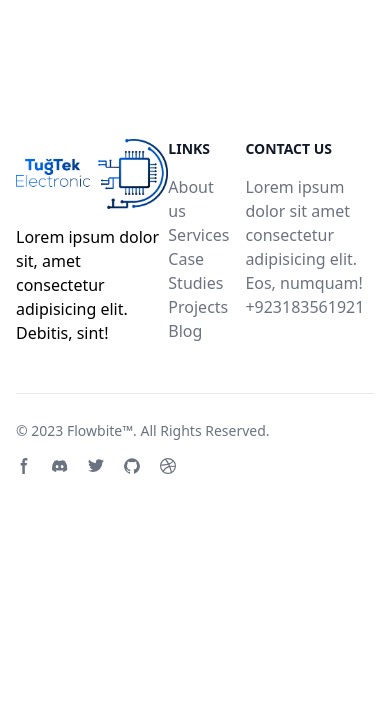
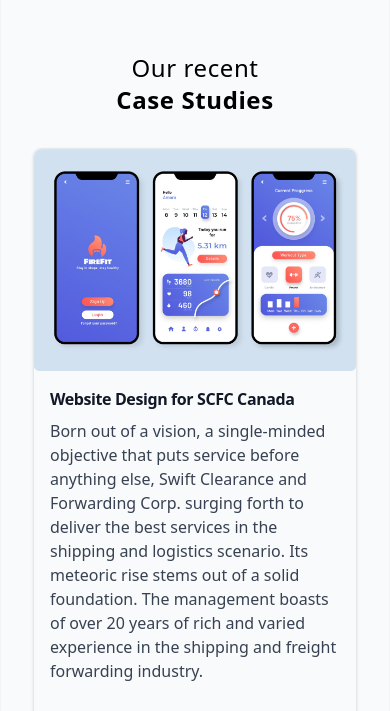
Before and after one commit to atesbey-design/tugtech-website, a Next.js app: page / in a window 390 px wide. Shown: the part 2876-3587 px from the top of the page. Before the commit the page ends 3374 px from the top, so only its background shows below. Built offline with nearby package versions, Linux system fonts and the light colour scheme.

Commit message:
fix: responsive design

```diff
--- a/app/page.tsx
+++ b/app/page.tsx
@@ -26,15 +26,15 @@
       <div className='w-full py-24 '>
         <PartnerShip />
       </div>
-      {/*
+
       <div className='border w-full  border-gray-100 bg-gray-50 py-24'>
-      <h2 className='text-center mb-8 lg:mb-16 text-3xl leading-loose tracking-wide md:text-4xl'>
+      <h2 className='text-center mb-8 lg:mb-16 text-2xl lg:leading-loose tracking-wide lg:text-4xl'>
         Our recent
         <span className='font-bold'>
           <br /> Case Studies
         </span>
       </h2>
-        <div className='flex justify-center items-center px-32'><CaseStudies /></div>
+        <div className='flex justify-center items-center lg:px-32 px-8'><CaseStudies /></div>
       </div>
 
       <div className='w-full py-24'>
@@ -48,7 +48,7 @@
       </div>
 
       <div className='w-full bg---Shade-light border border-fuchsia-100  py-24'>
-      <h2 className='text-center mb-8 lg:mb-16 text-3xl leading-loose tracking-wide md:text-4xl'>
+      <h2 className='text-center mb-8 lg:mb-16 lg:text-3xl text-2xl leading-loose tracking-wide md:text-4xl'>
         Our Design and
         <span className='font-bold'>
           <br /> Devolopment approach
@@ -58,14 +58,14 @@
       </div>
 
       <div className='w-full bg---Shade-light border border-fuchsia-100  py-24'>
-      <h2 className='text-center mb-8 lg:mb-16 text-3xl leading-loose tracking-wide md:text-4xl'>
+      <h2 className='text-center mb-8 lg:mb-16 lg:text-3xl text-2xl leading-loose tracking-wide md:text-4xl'>
         Our
         <span className='font-bold'>
           <br /> Tech Stack
         </span>
       </h2>
         <TechStack />
-      </div> */}
+      </div>
     </main>
   )
 }
--- a/components/Building/Building.tsx
+++ b/components/Building/Building.tsx
@@ -47,13 +47,13 @@
 const Building = () => {
 
   return (
-    <div className='grid grid-flow-row gap-16 px-32'>
+    <div className='grid lg:grid-flow-row  gap-16 lg:px-32'>
       {CardData.map((card, index) => (
         <div
           // data-aos='fade-down '
           data-aos-duration='3000'
           key={index}
-          className={`flex w-full justify-around  items-center bg-${card.color}
+          className={`flex w-full lg:flex-row flex-col justify-around  items-center bg-${card.color}
           ${index % 2 === 0 ? 'flex-row' : 'flex-row-reverse'}
           `}
         >
--- a/components/CaseStudies/CaseStudies.tsx
+++ b/components/CaseStudies/CaseStudies.tsx
@@ -31,17 +31,14 @@
 
     <div
 
-    className='w-11/12 grid grid-flow-row gap-8'>
+    className='lg:w-11/12  grid grid-flow-row gap-8'>
       {CardData.map((card, index) => (
         <div
-
-
-
           key={index}
           data-aos={card.animation}
      data-aos-offset="10"
      data-aos-easing="ease-in-sine"
-          className={`flex flex-row w-full justify-around  items-center bg-${card.color} border border-gray-200 rounded-lg shadow  hover:bg-gray-100 `}
+          className={`flex lg:flex-row flex-col w-full justify-around  items-center bg-${card.color} border border-gray-200 rounded-lg shadow  hover:bg-gray-100 `}
         >
           <Image
             className='  rounded-t-lg   md:rounded-none md:rounded-s-lg'
@@ -51,10 +48,10 @@
             alt='Card Image Alt Text'
           />
           <div className='flex flex-col justify-between p-4 leading-normal w-full'>
-            <h5 className='mb-2 text-2xl font-bold tracking-tight text-gray-900 '>
+            <h5 className='mb-2 lg:text-2xl text-md font-bold tracking-tight text-gray-900 '>
               {card.title}
             </h5>
-            <p className='mb-3 font-normal text-balance  text-gray-700 dark:text-gray-400'>
+            <p className='mb-3 font-normal text-balance lg:text-xl text:sm text-gray-700 dark:text-gray-400'>
               {card.text} <br /> <br />
               <Link className='text-fuchsia-800 flex flex-row justify-end items-center pr-4' href='#'>
                 {' '}
--- a/components/Design/Design.tsx
+++ b/components/Design/Design.tsx
@@ -44,11 +44,11 @@
 
 const Design = () => {
   return (
-    <div className='grid grid-rows-3 grid-flow-col  gap-4 px-32'>
-        {/* {CardData.map((card, index) => (
+    <div className='grid lg:grid-rows-3 lg:grid-flow-col  gap-4 lg:px-32 px-8'>
+        {CardData.map((card, index) => (
         <div
           key={index}
-          className={` flex flex-row justify-around  items-center border border-gray-200 rounded-lg shadow  hover:bg-gray-100 px-2`}
+          className={` flex lg:flex-row flex-col justify-around  items-center border border-gray-200 rounded-lg shadow  hover:bg-gray-100 px-2`}
         >
           <Image
             className={`bg-${card.color} rounded-lg p-2`}
@@ -67,7 +67,7 @@
             </p>
           </div>
         </div>
-      ))} */}
+      ))}
     </div>
   )
 }
--- a/components/Footer/Footer.tsx
+++ b/components/Footer/Footer.tsx
@@ -5,12 +5,12 @@
   return (
     <footer className='bg-white '>
       <div className='mx-auto w-full max-w-screen-xl p-4 py-6 lg:py-8'>
-        <div className='flex justify-between w-full '>
+        <div className='flex lg:flex-row flex-col lg:justify-between justify-center  w-full '>
           <div className='mb-6 md:mb-0'>
             <Image src='/images/logo.png' width={200} alt='logo' height={200} />
             <p className='pt-4'>Lorem ipsum dolor sit, amet consectetur <br /> adipisicing elit. Debitis, sint!</p>
           </div>
-          <div className='flex  gap-4 sm:gap-6 sm:grid-cols-3'>
+          <div className='flex lg:flex-row flex-col gap-4 sm:gap-8 sm:grid-cols-3'>
             <div>
               <h2 className='mb-4 text-sm font-bold text-gray-900 uppercase '>
                 Links
--- a/components/Stats/Stats.tsx
+++ b/components/Stats/Stats.tsx
@@ -24,11 +24,7 @@
             <br /> to develop software
           </span>
         </h1>
-        <a href='#'>
-          <h5 className='lg:mb-2 text-2xl font-semibold tracking-tight text-gray-900 '>
-            Need a help in Claim?
-          </h5>
-        </a>
+
         <p className='lg:mb-3 font-normal text-gray-500 lg:text-lg text-m lg:leading-9 leading-6'>
           We <span className='text-fuchsia-700'>add development capacity</span>{' '}
           to tech teams. Our value isn’t <br />
--- a/components/TechStack/TechStack.tsx
+++ b/components/TechStack/TechStack.tsx
@@ -24,7 +24,7 @@
   };
   return (
     <div>
-      <div className='flex flex-row text-xl space-x-8 justify-center items-center'>
+      <div className='flex flex-row lg:text-xl space-x-8 justify-center items-center'>
         {buttonOptions.map((buttonOption) => (
             <button
                 key={buttonOption.id}
```
